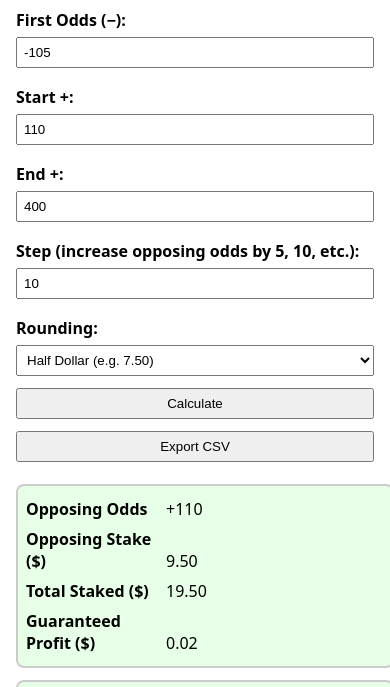
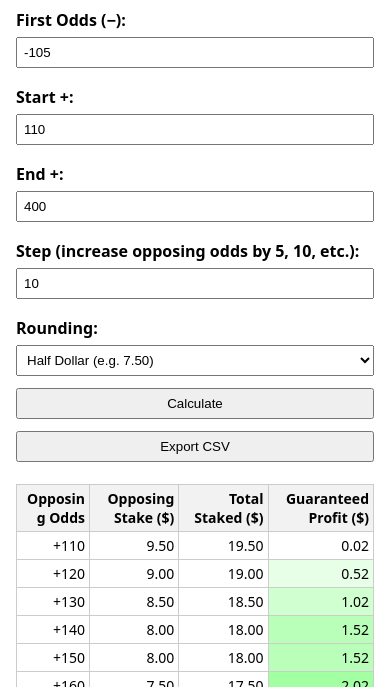
Before and after one commit to missmelis05/arb-calculator, a plain HTML site: page index.html in a window 390 px wide. Both pictures are taken after a click on the button "Calculate". Shown: the part 157-844 px from the top of the page. Drawn offline with Linux system fonts and the light colour scheme.

Commit message:
Add files via upload

```diff
--- a/index.html
+++ b/index.html
@@ -21,44 +21,43 @@
   }
   button { cursor: pointer; }
 
-  /* Desktop table style */
+  .table-container {
+    max-width: 100%;
+    margin-top: 16px;
+  }
+
   table {
     border-collapse: collapse;
     width: 100%;
-    margin-top: 16px;
+    table-layout: fixed; /* fix column widths */
   }
   th, td {
     border: 1px solid #ccc;
     padding: 6px;
     text-align: right;
+    word-wrap: break-word;
+    overflow: hidden;
   }
-  th { background: #f2f2f2; }
-  .profit { background: #e6ffe6; }
-  .loss { background: #ffe6e6; }
+  th {
+    background: #f2f2f2;
+    position: sticky; /* sticky header */
+    top: 0;
+    z-index: 2;
+  }
 
-  /* Mobile card style for small screens */
+  /* Optimized column widths */
+  th:nth-child(1), td:nth-child(1) { width: 20%; } /* Odds */
+  th:nth-child(2), td:nth-child(2) { width: 25%; } /* Opposing Stake */
+  th:nth-child(3), td:nth-child(3) { width: 25%; } /* Total Staked */
+  th:nth-child(4), td:nth-child(4) { width: 30%; } /* Profit */
+
+  .profit-negative { background: #ffe6e6; } /* red for negative profit */
+
+  /* Responsive: adjust font & padding on small screens */
   @media (max-width: 480px) {
-    table, thead, tbody, th, td, tr {
-      display: block;
-      width: 100%;
-    }
-    thead tr { display: none; }
-    tr {
-      margin-bottom: 12px;
-      border: 2px solid #ccc;
-      border-radius: 8px;
-      padding: 8px;
-    }
-    td {
-      border: none;
-      text-align: left;
-      padding: 4px 0;
-    }
-    td::before {
-      content: attr(data-label);
-      font-weight: bold;
-      display: inline-block;
-      width: 140px;
+    th, td {
+      font-size: 14px;
+      padding: 4px;
     }
   }
 </style>
@@ -103,6 +102,7 @@
 <button onclick="calculate()">Calculate</button>
 <button onclick="exportCSV()">Export CSV</button>
 
+<div class="table-container">
   <table>
     <thead>
       <tr>
@@ -114,6 +114,7 @@
     </thead>
     <tbody id="results"></tbody>
   </table>
+</div>
 
 <script>
 // Register service worker for offline support
@@ -170,18 +171,24 @@ function calculate() {
     if (profit > maxProfit) maxProfit = profit;
   }
 
-  // Render table with responsive labels
+  // Render table with gradient coloring
   rowsData.forEach(row => {
     const tr = document.createElement("tr");
-    tr.className = row.profit > 0 ? "profit" : "loss";
 
-    if (row.profit === maxProfit) tr.style.border = "2px solid gold";
+    // Profit column color
+    const profitCell = row.profit >= 0
+      ? Math.floor((row.profit / maxProfit) * 255) // scale green
+      : 0; // negative profit
+
+    const color = row.profit >= 0
+      ? `rgb(${255 - profitCell}, 255, ${255 - profitCell})` // light to dark green
+      : '#ffe6e6'; // red for negative
 
     tr.innerHTML = `
-      <td data-label="Opposing Odds">+${row.odds}</td>
-      <td data-label="Opposing Stake ($)">${row.stake2.toFixed(2)}</td>
-      <td data-label="Total Staked ($)">${row.total.toFixed(2)}</td>
-      <td data-label="Guaranteed Profit ($)">${row.profit.toFixed(2)}</td>
+      <td>+${row.odds}</td>
+      <td>${row.stake2.toFixed(2)}</td>
+      <td>${row.total.toFixed(2)}</td>
+      <td style="background:${color}">${row.profit.toFixed(2)}</td>
     `;
     results.appendChild(tr);
   });
```
Lines whose indentation alone changed are shown as unchanged.
